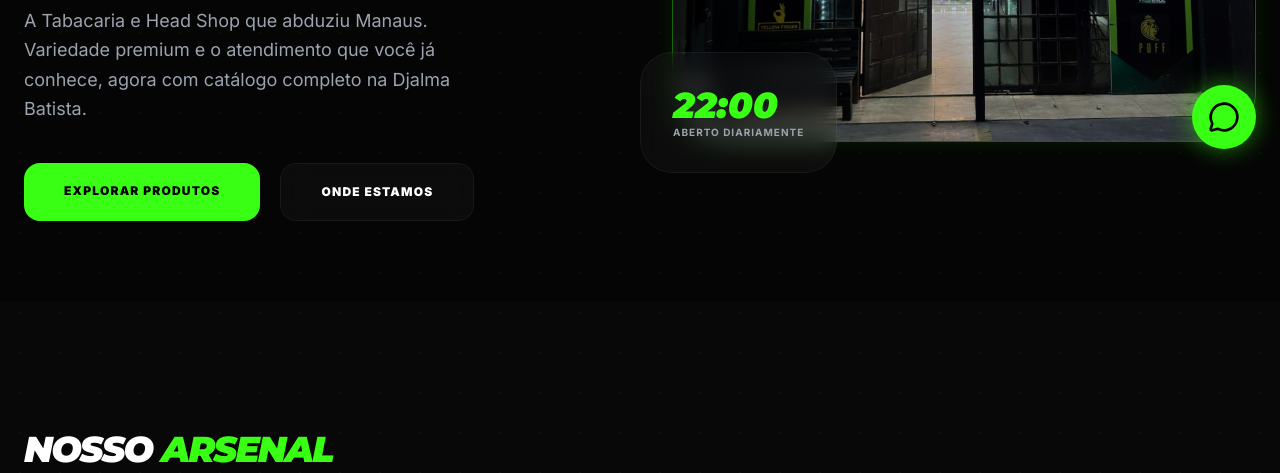
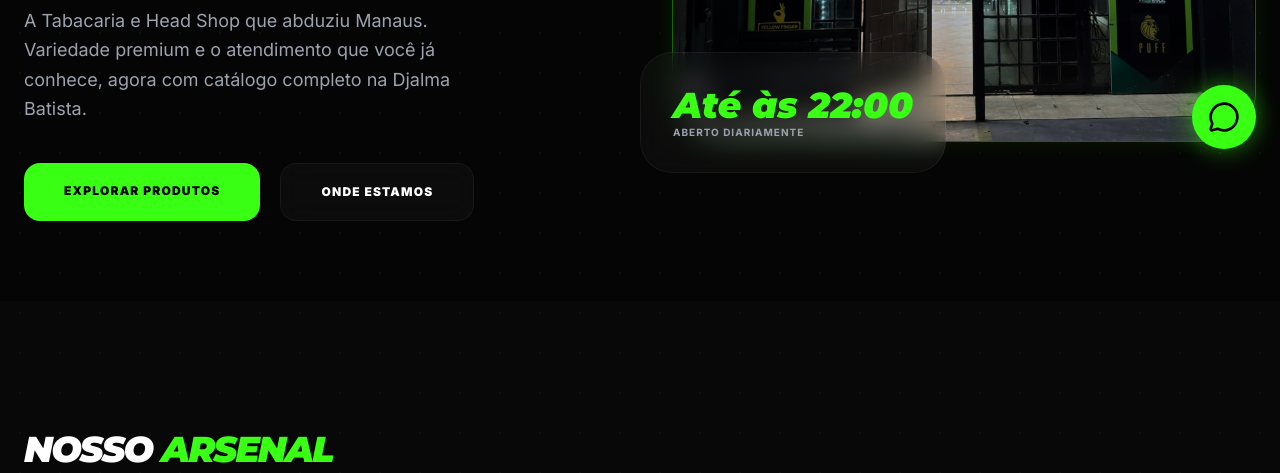
Before and after one commit to LuizAlterEgo/SITES-ALEAT-RIOS, a plain HTML site: page index.html in a window 1280 px wide. Shown: the part 627-1100 px from the top of the page. Drawn offline with nearby package versions, Linux system fonts and the light colour scheme.

Commit message:
Update index.html

```diff
--- a/index.html
+++ b/index.html
@@ -108,7 +108,7 @@
                          onerror="this.src='https://images.unsplash.com/photo-1556940113-94236062eb5e?q=80&w=1000&auto=format&fit=crop'">
                 </div>
                 <div class="absolute -bottom-8 -left-8 glass p-8 rounded-[32px] hidden md:block">
-                    <p class="text-4xl font-black italic font-impact text-[#39FF14]">22:00</p>
+                    <p class="text-4xl font-black italic font-impact text-[#39FF14]">Até às 22:00</p>
                     <p class="text-[10px] font-bold uppercase tracking-widest text-gray-400">Aberto diariamente</p>
                 </div>
             </div>
```
